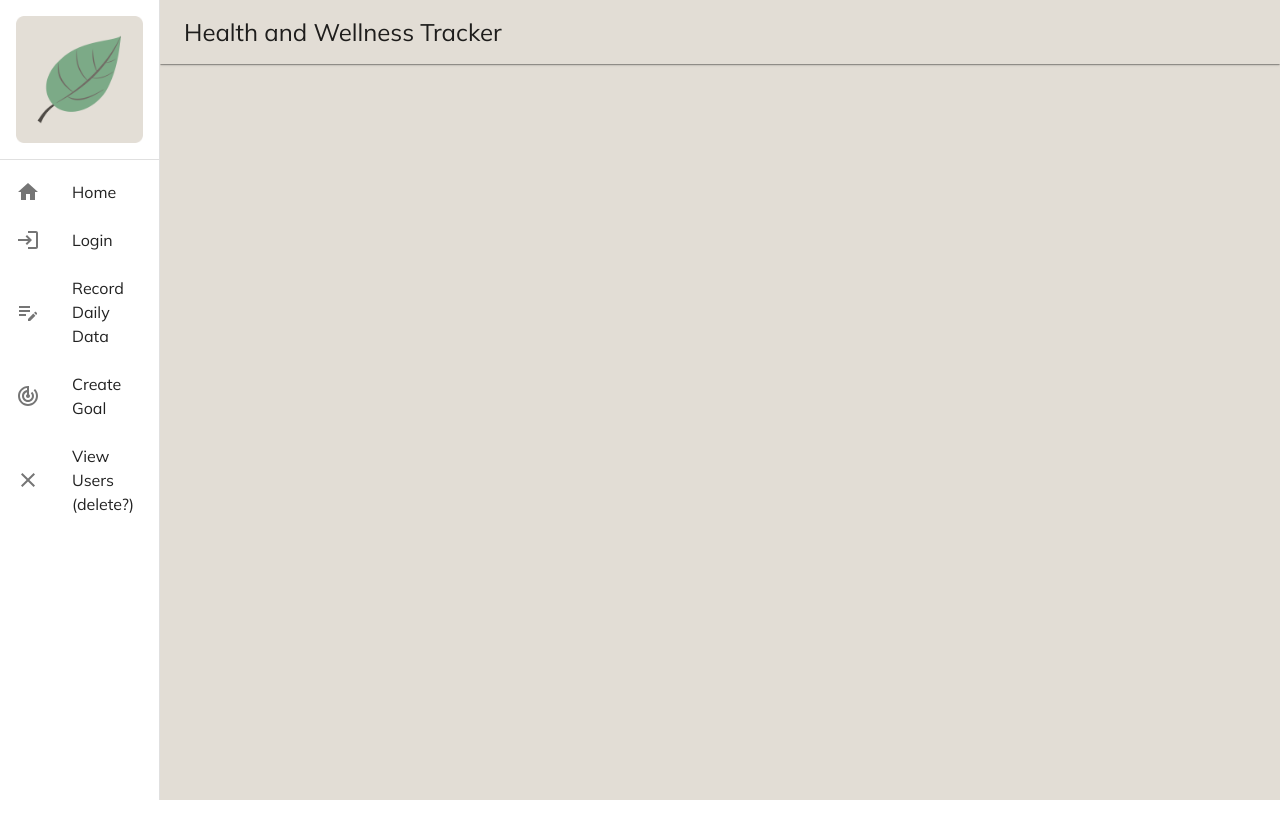
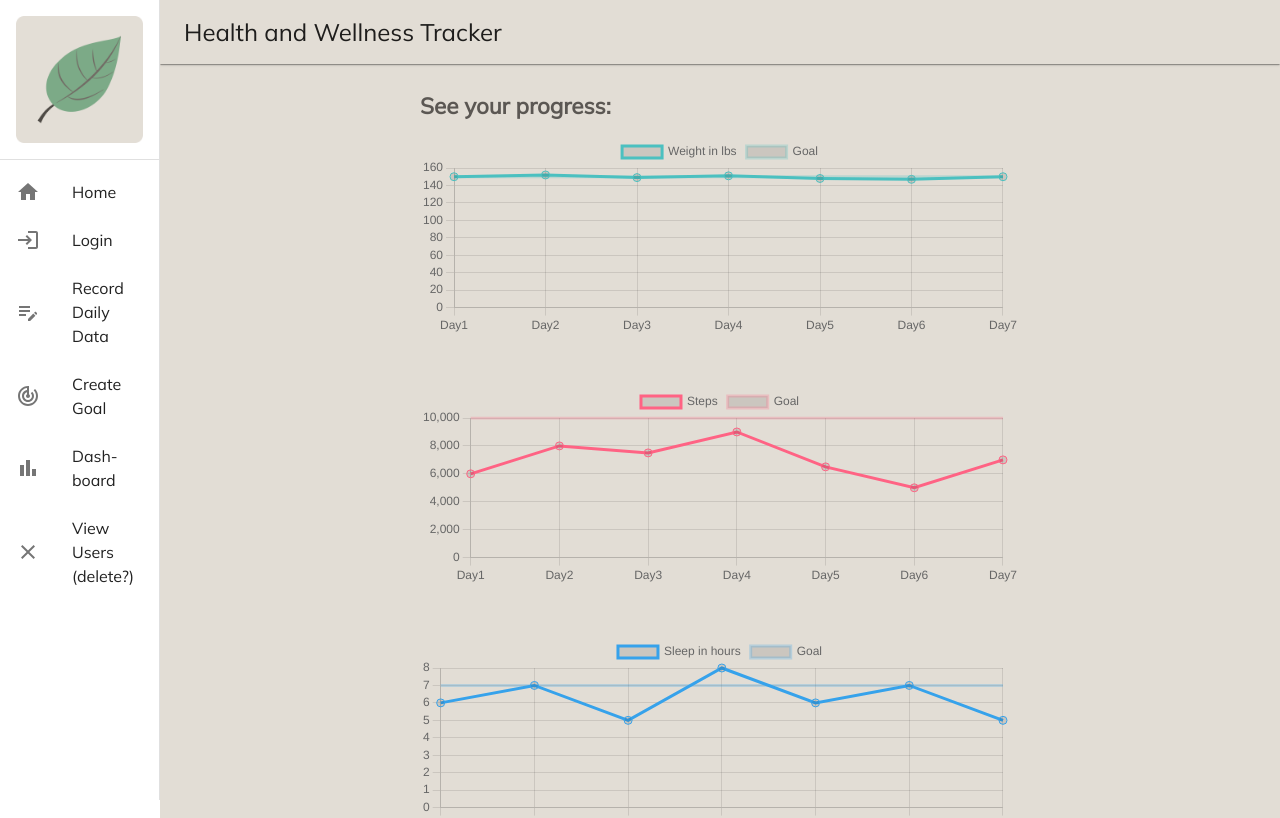
Before and after one commit to totallynotcory/CS763-Project, a React (Create React App) app in the folder code/client/: page /dashboard in a window 1280 px wide. Shown: the top 818 px of the page. Built offline with nearby package versions, Linux system fonts and the light colour scheme.

Commit message:
added line charts with hardcoded data
will need to connect to database next.  side note, I also fixed main container styling from "height: 100vh" to "minHeight: 100vh" which ensures background stays beige as you scroll down.

```diff
--- a/code/client/package.json
+++ b/code/client/package.json
@@ -55,5 +55,9 @@
       "last 1 firefox version",
       "last 1 safari version"
     ]
+  },
+  "devDependencies": {
+    "chart.js": "^4.4.4",
+    "react-chartjs-2": "^5.2.0"
   }
 }
--- a/code/client/src/App.js
+++ b/code/client/src/App.js
@@ -6,6 +6,7 @@ import CreateUser from "./components/CreateUser.js";
 import ViewUsers from "./components/ViewUsers.js";
 import DailyData from "./components/DailyData.js";
 import CreateGoal from "./components/CreateGoal.js";
+import Dashboard from "./components/Dashboard.js"
 
 // Styling
 import {
@@ -31,6 +32,7 @@ import LoginIcon from "@mui/icons-material/Login";
 import EditNoteIcon from "@mui/icons-material/EditNote";
 import TrackChangesIcon from "@mui/icons-material/TrackChanges";
 import CloseIcon from "@mui/icons-material/Close";
+import BarChartIcon from "@mui/icons-material/BarChart";
 
 import "@fontsource/mulish";
 
@@ -142,6 +144,16 @@ function App() {
               </ListItem>
 
               <ListItem disablePadding>
+                <ListItemButton component={Link} to="/dashboard">
+                  <ListItemIcon>
+                    {" "}
+                    <BarChartIcon />{" "}
+                  </ListItemIcon>
+                  <ListItemText primary="Dash-board" />
+                </ListItemButton>
+              </ListItem>
+
+              <ListItem disablePadding>
                 <ListItemButton component={Link} to="/view-users">
                   <ListItemIcon>
                     {" "}
@@ -159,7 +171,7 @@ function App() {
             sx={{
               flexGrow: 1,
               bgcolor: "#E2DDD5", // Background color applied here
-              height: "100vh", // Full viewport height for every page
+              minHeight: "100vh", // Full viewport height for every page
               display: "flex",
               flexDirection: "column",
             }}
@@ -176,6 +188,7 @@ function App() {
                 <Route path="/login" element={<Login />} />
                 <Route path="/enter-daily-data" element={<DailyData />} />
                 <Route path="/create-goal" element={<CreateGoal />} />
+                <Route path="/dashboard" element={<Dashboard />} />
               </Routes>
             </Box>
           </Box>
--- /dev/null
+++ b/code/client/src/components/Dashboard.js
@@ -0,0 +1,157 @@
+import '../App.css';
+import { Line } from 'react-chartjs-2';
+import { Chart as ChartJS, CategoryScale, LinearScale, PointElement, LineElement, Title, Tooltip, Legend } from 'chart.js';
+import { Typography } from "@mui/material";
+import { title, dashboardLineChartContainer } from "./style/styles.js";
+
+// Register the required components for Chart.js
+ChartJS.register(CategoryScale, LinearScale, PointElement, LineElement, Title, Tooltip, Legend);
+
+
+function Dashboard() {
+
+    //update these constants with data from database
+    const dayLabels = ['Day1', 'Day2', 'Day3', 'Day4', 'Day5', 'Day6', 'Day7']
+
+    const weightData = [150, 152, 149, 151, 148, 147, 150];
+    const weightGoal = 150;
+
+    const stepsData = [6000, 8000, 7500, 9000, 6500, 5000, 7000];
+    const stepsGoal = 10000;
+
+    const sleepData = [6, 7, 5, 8, 6, 7, 5];
+    const sleepGoal = 7;
+
+    const waterData = [8, 6, 7, 5, 8, 7, 6];
+    const waterGoal = 8;
+
+    const exerciseData = [30, 45, 60, 20, 40, 30, 50];
+    const exerciseGoal = 40;
+
+    // Fill in the chart data
+    const weightChart = {
+        labels: dayLabels, // X-axis labels
+        datasets: [
+            {
+                label: 'Weight in lbs',
+                data: weightData, // Y-axis values
+                borderColor: 'rgba(75,192,192,1)', // Teal
+                pointRadius: 4,
+            },
+            {
+                label: 'Goal',
+                data: Array(7).fill(weightGoal), // plot the goal if applicable
+                borderColor: 'rgba(75,192,192,.25)', // Teal with 25% transparency
+                pointRadius: 0,
+            },
+        ],
+    };
+
+    const stepsChart = {
+        labels: dayLabels, // X-axis labels
+        datasets: [
+            {
+                label: 'Steps',
+                data: stepsData, // Y-axis values
+                borderColor: 'rgba(255,99,132,1)', // Red
+                pointRadius: 4,
+            },
+            {
+                label: 'Goal',
+                data: Array(7).fill(stepsGoal), // plot the goal if applicable
+                borderColor: 'rgba(255,99,132,.25)', // Red with 25% transparency
+                pointRadius: 0,
+            },
+        ],
+    };
+
+    const sleepChart = {
+        labels: dayLabels, // X-axis labels
+        datasets: [
+            {
+                label: 'Sleep in hours',
+                data: sleepData, // Y-axis values
+                borderColor: 'rgba(54,162,235,1)', // Blue
+                pointRadius: 4,
+            },
+            {
+                label: 'Goal',
+                data: Array(7).fill(sleepGoal), // plot the goal if applicable
+                borderColor: 'rgba(54,162,235,.25)', // Blue with 25% transparency
+                pointRadius: 0,
+            },
+        ],
+    };
+
+    const waterChart = {
+        labels: dayLabels, // X-axis labels
+        datasets: [
+            {
+                label: 'Water in glasses',
+                data: waterData, // Y-axis values
+                borderColor: 'rgba(255,205,86,1)', // Yellow
+                pointRadius: 4,
+            },
+            {
+                label: 'Goal',
+                data: Array(7).fill(waterGoal), // plot the goal if applicable
+                borderColor: 'rgba(255,205,86,.25)', // Yellow with 25% transparency
+                pointRadius: 0,
+            },
+        ],
+    };
+
+    const exerciseChart = {
+        labels: dayLabels, // X-axis labels
+        datasets: [
+            {
+                label: 'Exercise in minutes',
+                data: exerciseData, // Y-axis values
+                borderColor: 'rgba(153,102,255,1)', // Purple
+                pointRadius: 4,
+            },
+            {
+                label: 'Goal',
+                data: Array(7).fill(exerciseGoal), // plot the goal if applicable
+                borderColor: 'rgba(153,102,255,.25)', // Purple with 25% transparency
+                pointRadius: 0,
+            },
+        ],
+    };
+
+
+    // Set chart options
+    const options = {
+        maintainAspectRatio: false,
+        scales: {
+            y: {
+                min: 0
+            },
+        },
+    };
+
+    return (
+        <div>
+            <Typography variant="h6" gutterBottom sx={title}>
+                See your progress:
+            </Typography>
+            <div style={dashboardLineChartContainer}>
+                <Line data={weightChart} options={options} />
+            </div>
+            <div style={dashboardLineChartContainer}>
+                <Line data={stepsChart} options={options} />
+            </div>
+            <div style={dashboardLineChartContainer}>
+                <Line data={sleepChart} options={options} />
+            </div>
+            <div style={dashboardLineChartContainer}>
+                <Line data={waterChart} options={options} />
+            </div>
+            <div style={dashboardLineChartContainer}>
+                <Line data={exerciseChart} options={options} />
+            </div>
+        </div>
+    )
+}
+
+export default Dashboard;
--- a/code/client/src/components/style/styles.js
+++ b/code/client/src/components/style/styles.js
@@ -204,3 +204,11 @@ export const bigTitle = {
   fontSize: "3rem",
   fontWeight: "600",
 };
+
+
+//Dashboard
+export const dashboardLineChartContainer = {
+  width: "600px",
+  height: "200px",
+  marginBottom: "50px"
+}
```
Also changed, not shown: 1 other file (tests, documents, lock files or other folders).
